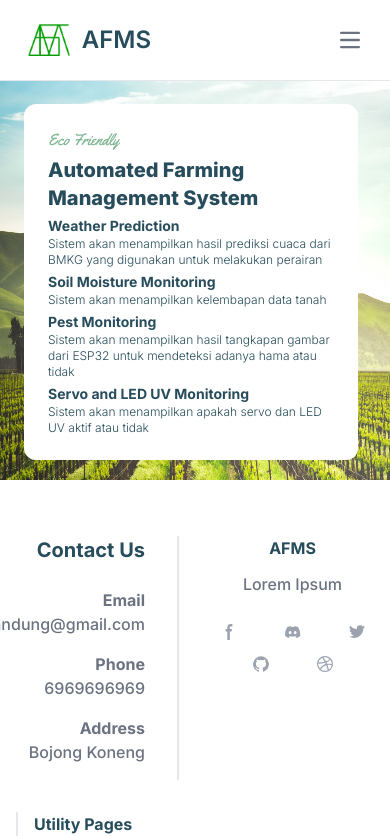
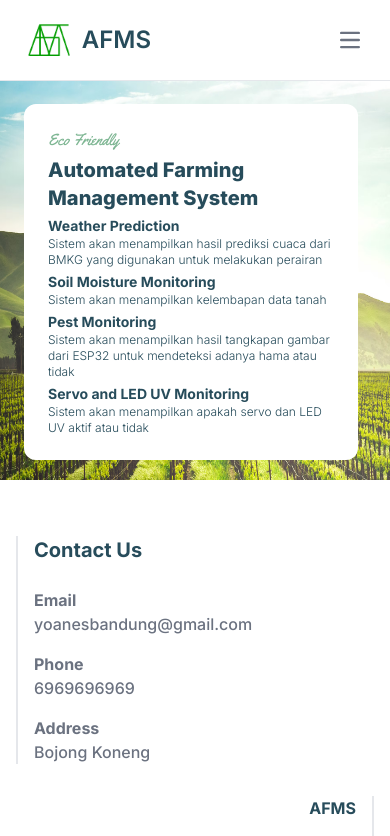
Before and after one commit to muhdastinf/AFMS-Prototech, a Next.js app in the folder afms/: page / in a window 390 px wide. Shown: the top 836 px of the page. Built offline with nearby package versions, Linux system fonts and the light colour scheme.

Commit message:
feat: responsive page

```diff
--- a/afms/src/app/components/CardImage.jsx
+++ b/afms/src/app/components/CardImage.jsx
@@ -39,10 +39,10 @@ export default function CardImage({
       </a>
       <div class="p-5">
         <a href="#">
-          <h5 class="mb-2 text-md md:text-xl font-bold tracking-tight text-gray-900 dark:text-white">
+          <h5 class="mb-2 text-md md:text-xl font-bold tracking-tight text-[#274C5B] dark:text-white">
             Date : {formatDate(imageName)}
           </h5>
-          <h5 class="mb-2 md:mb-3 text-md md:text-xl font-bold tracking-tight text-gray-900 dark:text-white">
+          <h5 class="mb-2 md:mb-3 text-md md:text-xl font-bold tracking-tight text-[#274C5B] dark:text-white">
             Time : {formatTime(imageName)}
           </h5>
         </a>
--- a/afms/src/app/components/Footer.jsx
+++ b/afms/src/app/components/Footer.jsx
@@ -7,8 +7,8 @@ export default function Footer() {
   return (
     <footer className="bg-white dark:bg-gray-900" data-aos="fade-up">
       <div className="mx-auto w-full max-w-screen-xl">
-        <div className="grid grid-cols-2 gap-8 px-4 py-6 lg:py-8 md:grid-cols-3">
-          <div className="justify-self-end text-end border-r-2 px-8">
+        <div className="grid grid-row gap-8 px-4 py-6 lg:py-8 md:grid-cols-3">
+          <div className="justify-self-start md:justify-self-end text-start md:text-end border-l-2 md:border-l-0 md:border-r-2 px-4 md:px-8">
             <h2 className="mb-6 text-xl font-bold text-[#274C5B] dark:text-white">
               Contact Us
             </h2>
@@ -25,14 +25,14 @@ export default function Footer() {
                 <br />
                 6969696969
               </li>
-              <li className="mb-4">
+              <li>
                 <b>Address</b>
                 <br />
                 Bojong Koneng
               </li>
             </ul>
           </div>
-          <div className="justify-self-center text-center">
+          <div className="justify-self-end md:justify-self-center text-end md:text-center px-4 md:px-0 border-r-2 md:border-r-0">
             <h2 className="mb-3 text-md md:mb-6 md:text-xl font-bold text-[#274C5B] uppercase dark:text-white">
               AFMS
             </h2>
@@ -139,7 +139,7 @@ export default function Footer() {
               </li>
             </ul>
           </div>
-          <div className="border-l-2 px-4 md:px-8">
+          <div className="border-l-2 md:border-l-0 px-4 md:px-8">
             <h2 className="mb-3 text-md md:mb-6 md:text-xl font-bold text-[#274C5B] dark:text-white">
               Utility Pages
             </h2>
--- a/afms/src/app/our-team/page.jsx
+++ b/afms/src/app/our-team/page.jsx
@@ -7,7 +7,7 @@ export default function OurTeam() {
   return (
     <>
       <Navbar />
-      <div className="mt-24 mb-8 flex flex-col justify-center items-center">
+      <div className="mt-24 mb-8 flex flex-row md:flex-col justify-center items-center">
         <div className={styles.container}>
           <div
             className={`${styles.box} ${styles.box1}`}
--- a/afms/src/app/soil-monitoring/page.jsx
+++ b/afms/src/app/soil-monitoring/page.jsx
@@ -1,4 +1,4 @@
-"use client"
+"use client";
 
 import Navbar from "../components/Navbar";
 import Footer from "../components/Footer";
@@ -8,7 +8,11 @@ export default function SoilMonitor() {
     <>
       <Navbar />
       <div className="mt-24 mb-8 flex flex-col justify-center items-center">
-      <embed src="https://thingsboard.cloud/dashboard/fc194980-d118-11ee-a2dd-dda04d5a084f?publicId=410c63f0-d11a-11ee-a550-01ba59c8406a" className="w-[1000px] h-[450px] rounded-3xl" data-aos="fade-up"></embed>
+        <embed
+          src="https://thingsboard.cloud/dashboard/fc194980-d118-11ee-a2dd-dda04d5a084f?publicId=410c63f0-d11a-11ee-a550-01ba59c8406a"
+          className="h-[1800px] w-[400px] md:w-[1000px] md:h-[450px] rounded-xl md:rounded-3xl"
+          // data-aos="fade-up"
+        ></embed>
       </div>
 
       <Footer />
--- a/afms/src/app/weather-prediction/page.jsx
+++ b/afms/src/app/weather-prediction/page.jsx
@@ -8,7 +8,7 @@ import Image from "next/image";
 import axios from "axios";
 import Chart from "chart.js/auto";
 import ChartDataLabels from "chartjs-plugin-datalabels";
-import annotationPlugin from 'chartjs-plugin-annotation';
+import annotationPlugin from "chartjs-plugin-annotation";
 
 import {
   CloudSunFill,
@@ -396,8 +396,11 @@ export default function WeatherPrediction() {
   return (
     <>
       <Navbar />
-      <div className="mt-28 mb-8 flex flex-row gap-2 justify-between mx-20 my-10">
-        <div className="flex flex-col w-3/4 gap-6" data-aos="fade-up">
+      <div className="mt-28 mb-8 flex flex-col md:flex-row gap-2 justify-between mx-6 md:mx-20 md:my-24">
+        <div
+          className="flex flex-col md:w-3/4 gap-6"
+          // data-aos="fade-up"
+        >
           <div className="flex flex-col gap-2">
             <div className="flex flex-row">
               <Image
@@ -447,7 +450,10 @@ export default function WeatherPrediction() {
             </div>
           </div>
         </div>
-        <div className="w-1/5 flex flex-col items-center justify-end gap-4" data-aos="fade-up">
+        <div
+          className="my-6 md:my-0 md:w-1/5 flex flex-row-reverse md:flex-col items-center justify-center md:justify-end gap-4"
+          // data-aos="fade-up"
+        >
           <div className="flex items-start">
             {weatherIcon(currentWeatherValue, { size: 135 })}
           </div>
```
